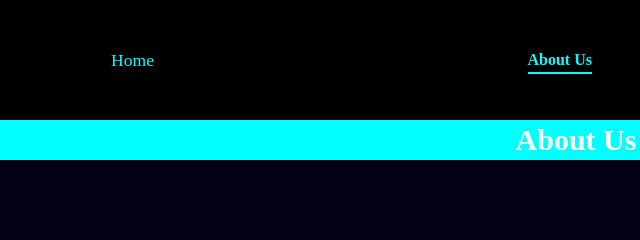
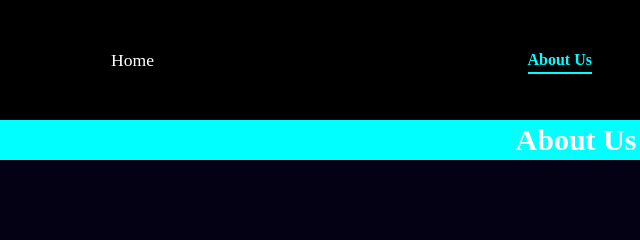
Before and after one commit to artseth/travel_bloom, a plain HTML site: page about_us.html in a window 1280 px wide. In both pictures the pointer is over the link "Home". Shown: the top 240 px of the page, 64-704 px from the left. Drawn offline with Linux system fonts and the light colour scheme.

Commit message:
CSS update

```diff
--- a/travel_recommendation.css
+++ b/travel_recommendation.css
@@ -62,6 +62,7 @@
     top : 0;
     z-index: 100;
     width: 100vw;
+    background: red;
 
 }
 
@@ -91,8 +92,8 @@
 }
 
 .navbar ul li a:hover {
-    color: aqua;
-    transform: scale(1.10)
+
+    transform: scale(1.10);
 
 }
 
```
